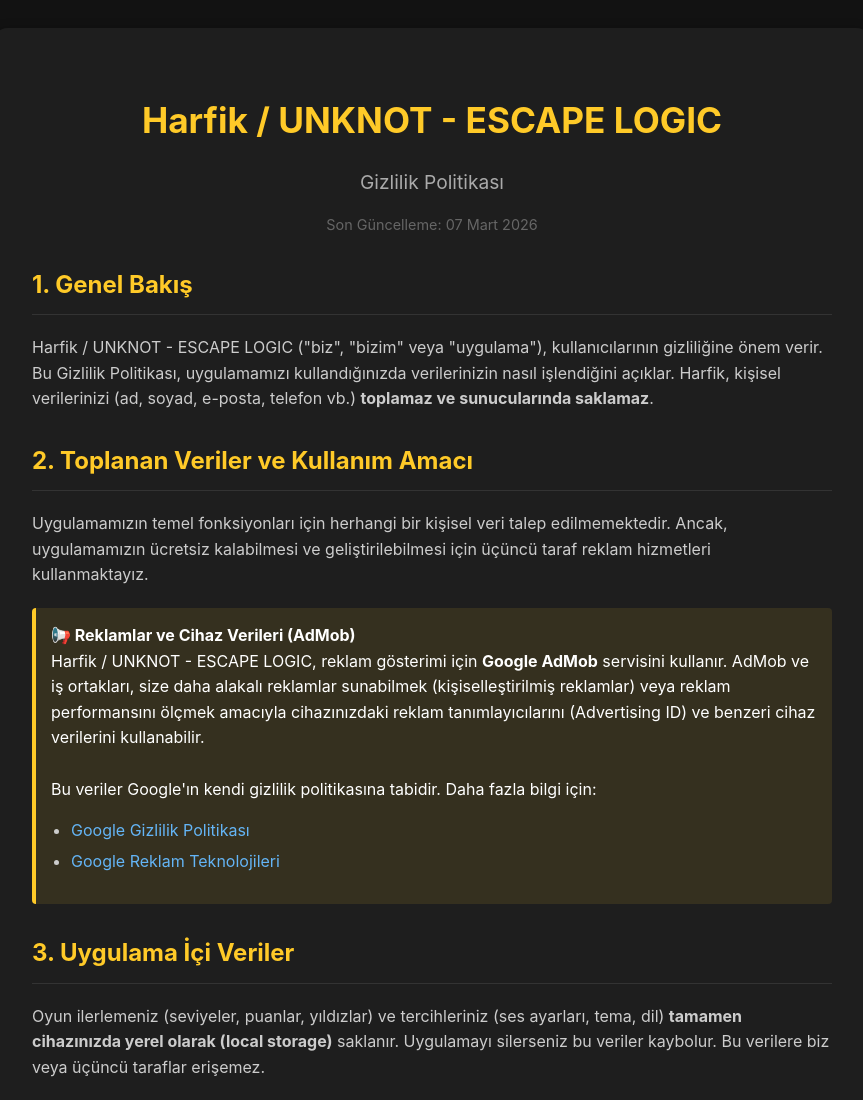
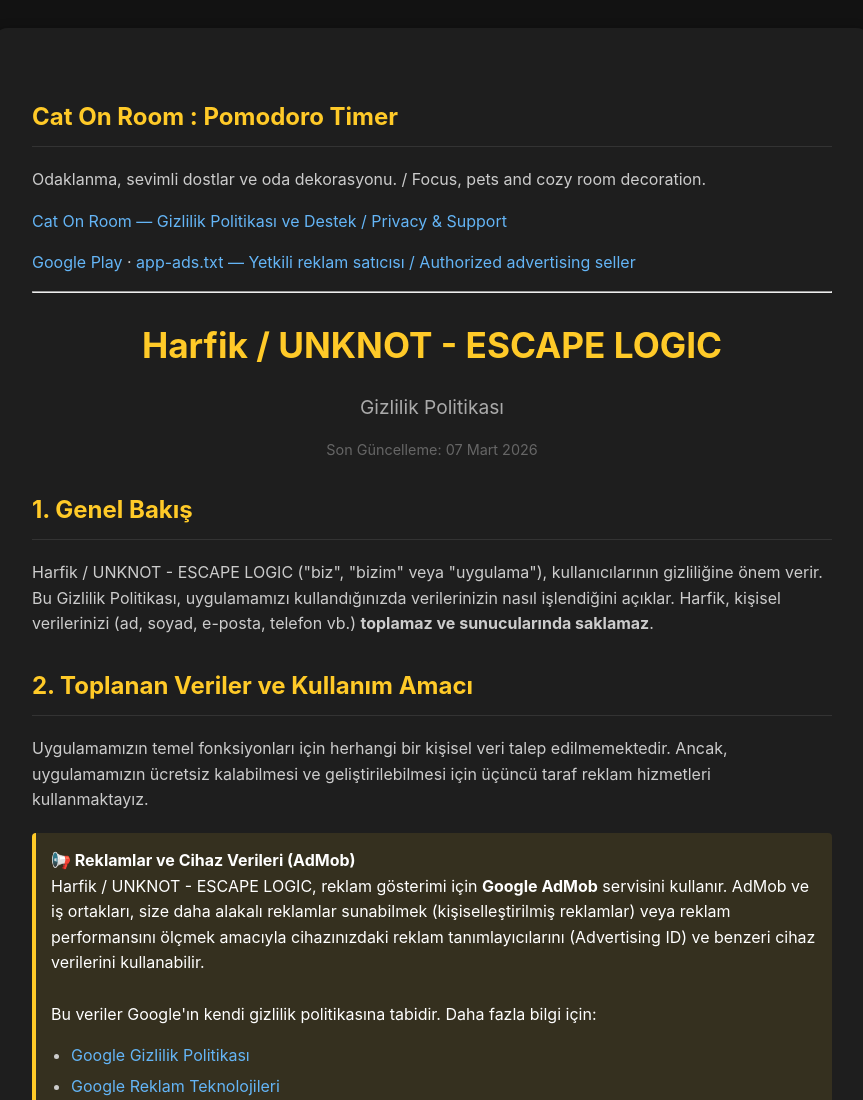
Before and after one commit to sercan3566/sercan3566.github.io, a plain HTML site: page index.html in a window 1280 px wide. Shown: the top 1100 px of the page, without its empty margins (208-1071 px from the left). Drawn offline with Linux system fonts and the light colour scheme.

Commit message:
Add Cat On Room section to index.html

```diff
--- a/index.html
+++ b/index.html
@@ -20,6 +20,13 @@
 </head>
 <body>
     <div class="container">
+<section aria-label="Cat On Room">
+<h2>Cat On Room : Pomodoro Timer</h2>
+<p>Odaklanma, sevimli dostlar ve oda dekorasyonu. / Focus, pets and cozy room decoration.</p>
+<p><a href="/catonroom.html">Cat On Room — Gizlilik Politikası ve Destek / Privacy &amp; Support</a></p>
+<p><a href="https://play.google.com/store/apps/details?id=com.sercangames.catonroom">Google Play</a> · <a href="/app-ads.txt">app-ads.txt — Yetkili reklam satıcısı / Authorized advertising seller</a></p>
+</section>
+<hr>
         <h1> Harfik / UNKNOT - ESCAPE LOGIC </h1>
         <p style="text-align: center; font-size: 1.2em; color: #aaa;">Gizlilik Politikası</p>
         <p style="text-align: center; font-size: 0.9em; color: #666;">Son Güncelleme: 07 Mart 2026</p>
```
